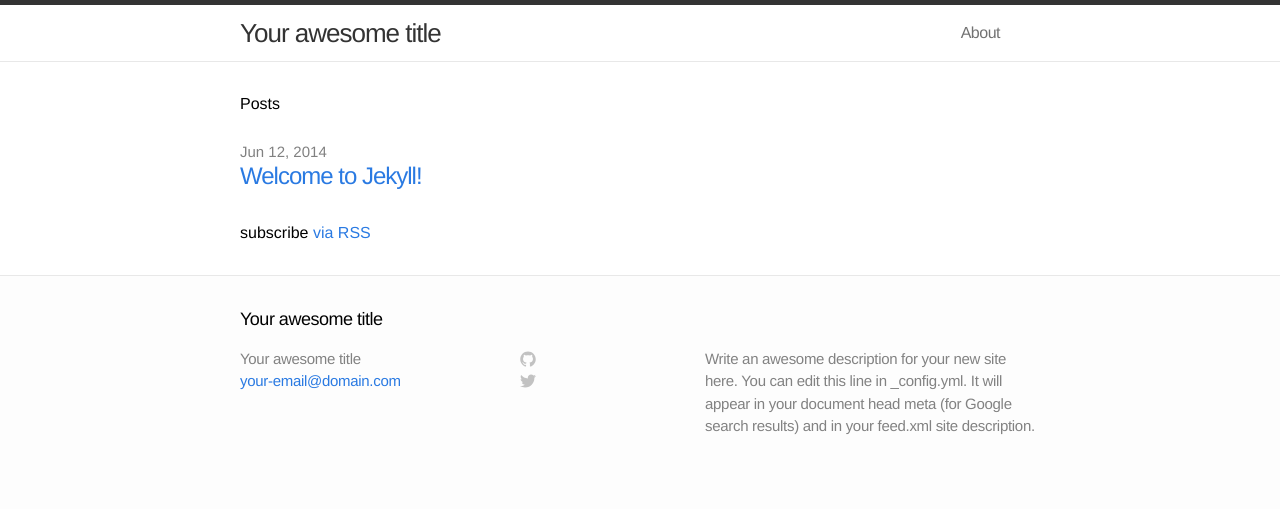
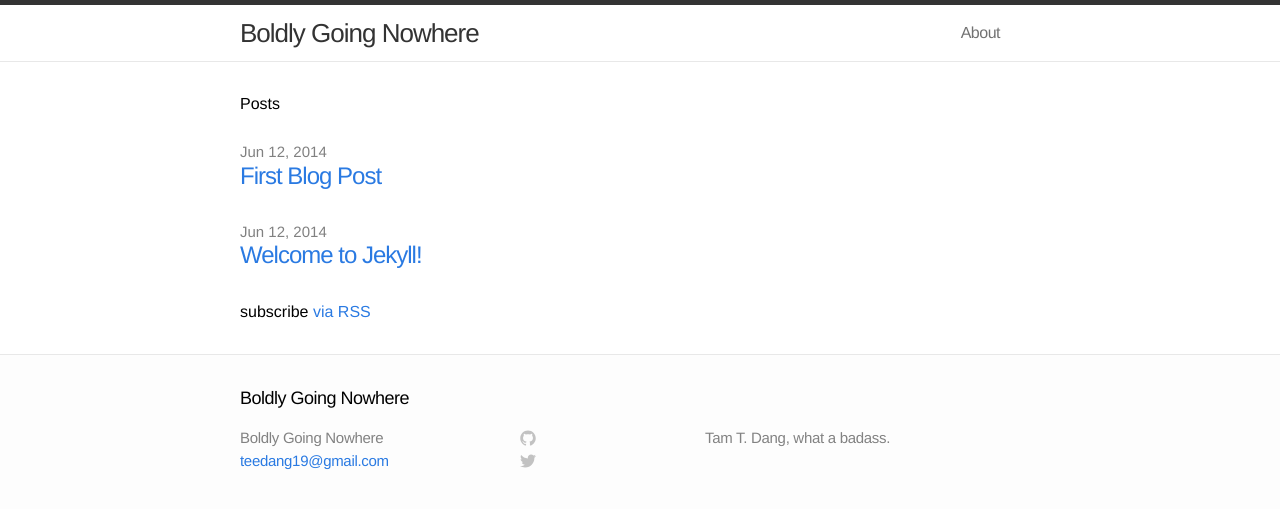
Before and after one commit to teedang19/teedang19.github.io, a Jekyll site: the page built from index.html, in a window 1280 px wide. Shown: the top 509 px of the page. Built offline with Jekyll 4.4.1, drawn with Linux system fonts in a browser that asks for light colours.

Commit message:
config opts, first post

```diff
--- a/_config.yml
+++ b/_config.yml
@@ -1,9 +1,9 @@
 # Site settings
-title: Your awesome title
-email: your-email@domain.com
-description: "Write an awesome description for your new site here. You can edit this line in _config.yml. It will appear in your document head meta (for Google search results) and in your feed.xml site description."
+title: Boldly Going Nowhere
+email: teedang19@gmail.com
+description: "Tam T. Dang, what a badass."
 baseurl: ""
-url: "http://yourdomain.com"
+url: "http://www.tamatojuice.com"
 
 # Build settings
 markdown: kramdown
```
Also changed, not shown: _posts/2014-06-12-first-blog-post.markdown (added, +16 -0 lines).
